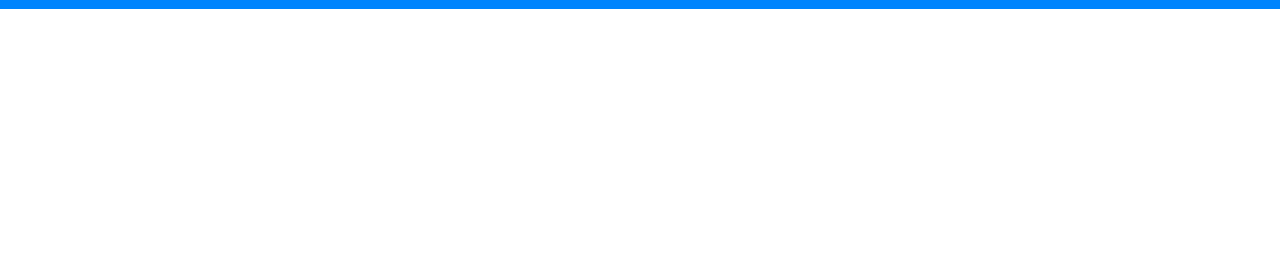
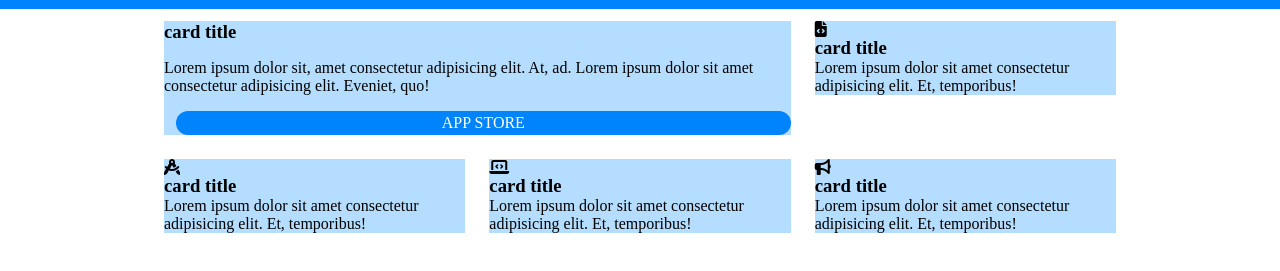
Before and after one commit to Marcomagnano93/htmlcss-responsive-layout, a plain HTML site: page index.html in a window 1280 px wide. Shown: the part 59-330 px from the top of the page. Drawn offline with Linux system fonts and the light colour scheme.

Commit message:
ADD: test section cards hero

```diff
--- a/css/app.css
+++ b/css/app.css
@@ -97,6 +97,7 @@ header {
 .blue-btn {
     background-color: #0084FD;
     color: white;
+    display: block;
 }
 
 /* HEADER */
@@ -133,6 +134,8 @@ header i {
     background-color: #B5DDFF;
     margin: 12px;
     display: flex;
+    flex-direction: column;
+    gap: 16px;
 
 }
 
@@ -187,11 +190,20 @@ header i {
 }
 
 /* TABLET > 570PX < 900PX  */
+
 @media (min-width: 571px) {
 
     .container {
         max-width: 991px;
 
+    }
+
+    .col-4.phone {
+        width: calc(4 * 100% / 12);
+    }
+
+    .col-8.phone {
+        width: calc(8 * 100% / 12);
     }
 
     header ul {
@@ -225,15 +237,3 @@ header i {
     }
 
 }
-
-
-
-
-
-/* LAYOUT */
-
-
-
-
-
-/* LAYOUT */
--- a/index.html
+++ b/index.html
@@ -31,7 +31,16 @@
 
     <main>
         <!-- HERO CARDS -->
-        <!-- <section>
+
+
+
+
+
+
+
+
+
+<section>
             <div class="container">
                 <div class="row">
                     <div class="col-8 phone">
@@ -42,7 +51,7 @@
                                 <div class="button blue-btn"> APP STORE</div>
 
 
-                                <img class="card-img" src="./img/phone.png" alt="">
+                                <!-- <img class="card-img" src="./img/phone.png" alt=""> -->
 
                         </div>
                     </div>
@@ -77,7 +86,7 @@
 
                 </div>
             </div>
-        </section> -->
+        </section>
     </main>
 
     <footer>
```
